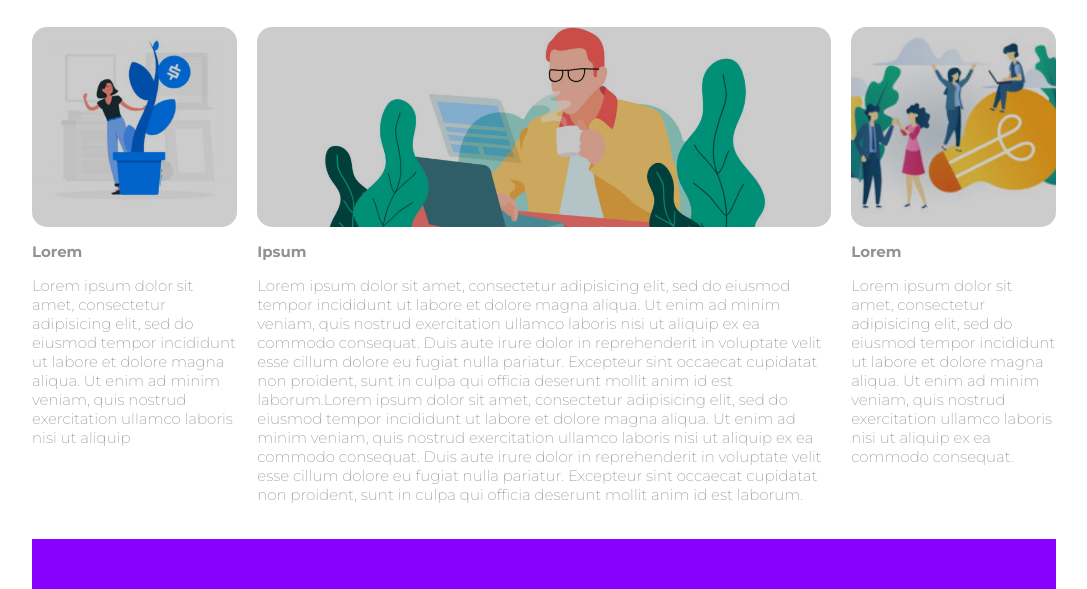
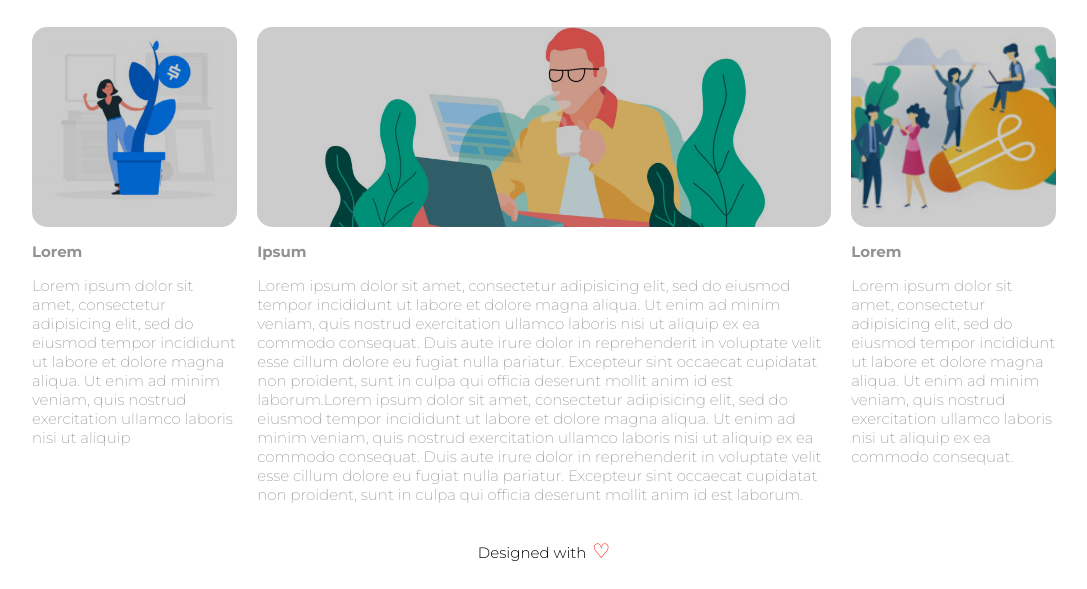
Before and after one commit to LisignoliMichele/htmlcss-wp, a plain HTML site: page index.html in a window 1280 px wide. Shown: the part 699-1288 px from the top of the page, without its empty margins (96-1183 px from the left). Drawn offline with Linux system fonts and the light colour scheme.

Commit message:
FOOTER done

```diff
--- a/css/style.css
+++ b/css/style.css
@@ -45,7 +45,7 @@ header img{
 .top_nav li{
   list-style: none;
   display: inline-block;
-  margin-right: 5px;
+  margin-right: 10px;
 }
 .top_nav li a{
   color: #858585;
@@ -102,7 +102,8 @@ header img{
   float: left;
   margin-bottom: 2%;
 }
-.col_1, .col_3{
+.col_1,
+.col_3{
   width: 20%;
 }
 .col_2{
@@ -123,7 +124,8 @@ header img{
 .col h4{
   margin: 15px 0;
 }
-.col h4, .col p{
+.col h4,
+.col p{
   color:  #929292;
   font-size: 15px
 }
@@ -131,8 +133,20 @@ header img{
   font-weight: 200;
 }
 /* LEADERSHIP */
+
+/* FOOTER */
 footer{
-  height: 50px;
-  background-color: #8801fe;
-  margin-top: 15px;
+  margin: 15px 0;
 }
+footer h6{
+  text-align: center;
+  font-weight: 300;
+  font-size: 15px;
+}
+footer h6:after {
+    content: "\2661";
+    margin-left: 6px;
+    color: red;
+    font-size: 20px;
+}
+/* /FOOTER */
--- a/index.html
+++ b/index.html
@@ -74,7 +74,10 @@
       <!-- /contenuto principale della pagina -->
 
       <!-- piede pagina -->
-      <footer></footer>
+      <footer>
+        <h6>Designed with</h6>
+
+      </footer>
       <!-- /piede pagina -->
     </div>
   </body>
```
